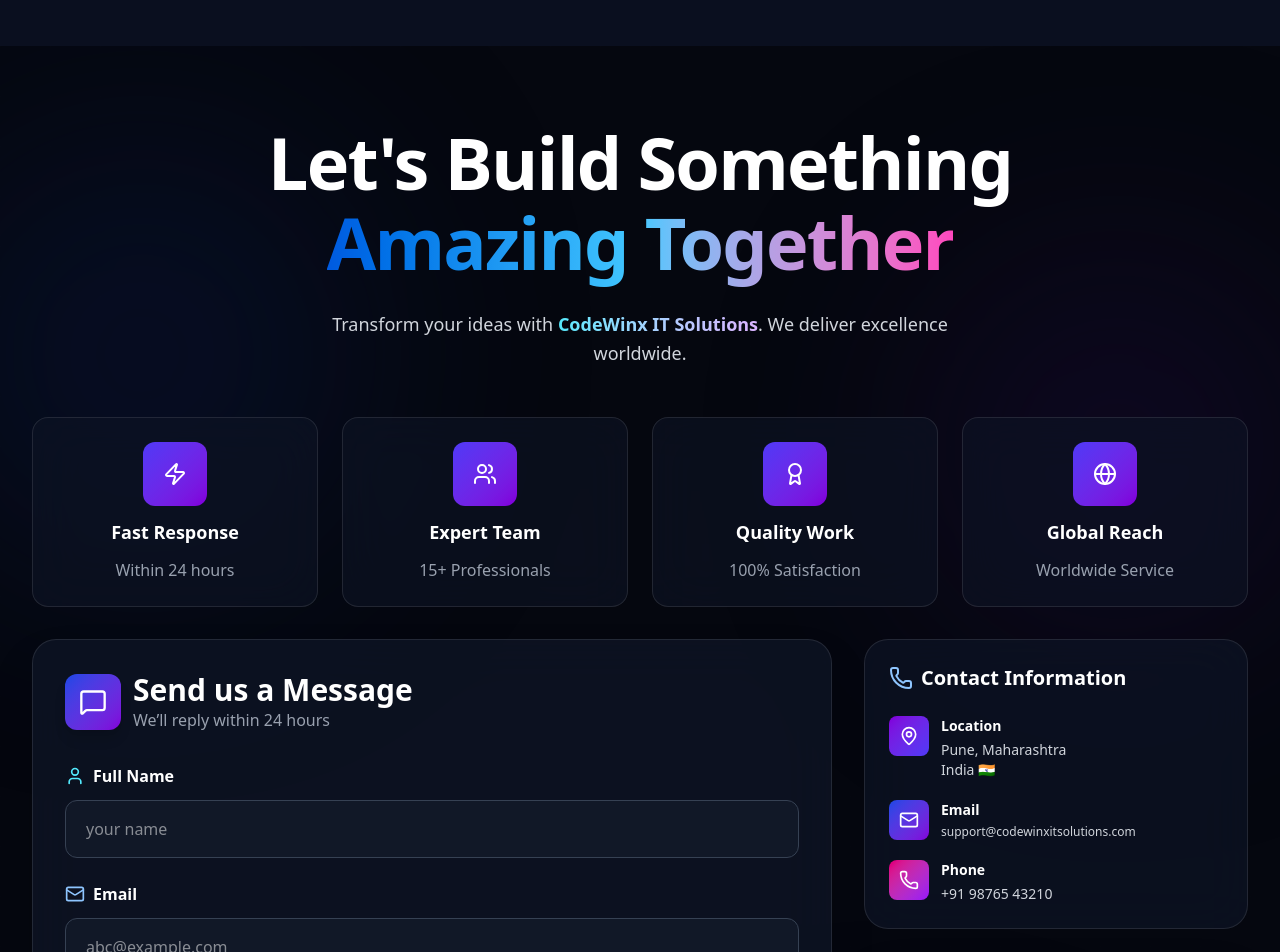
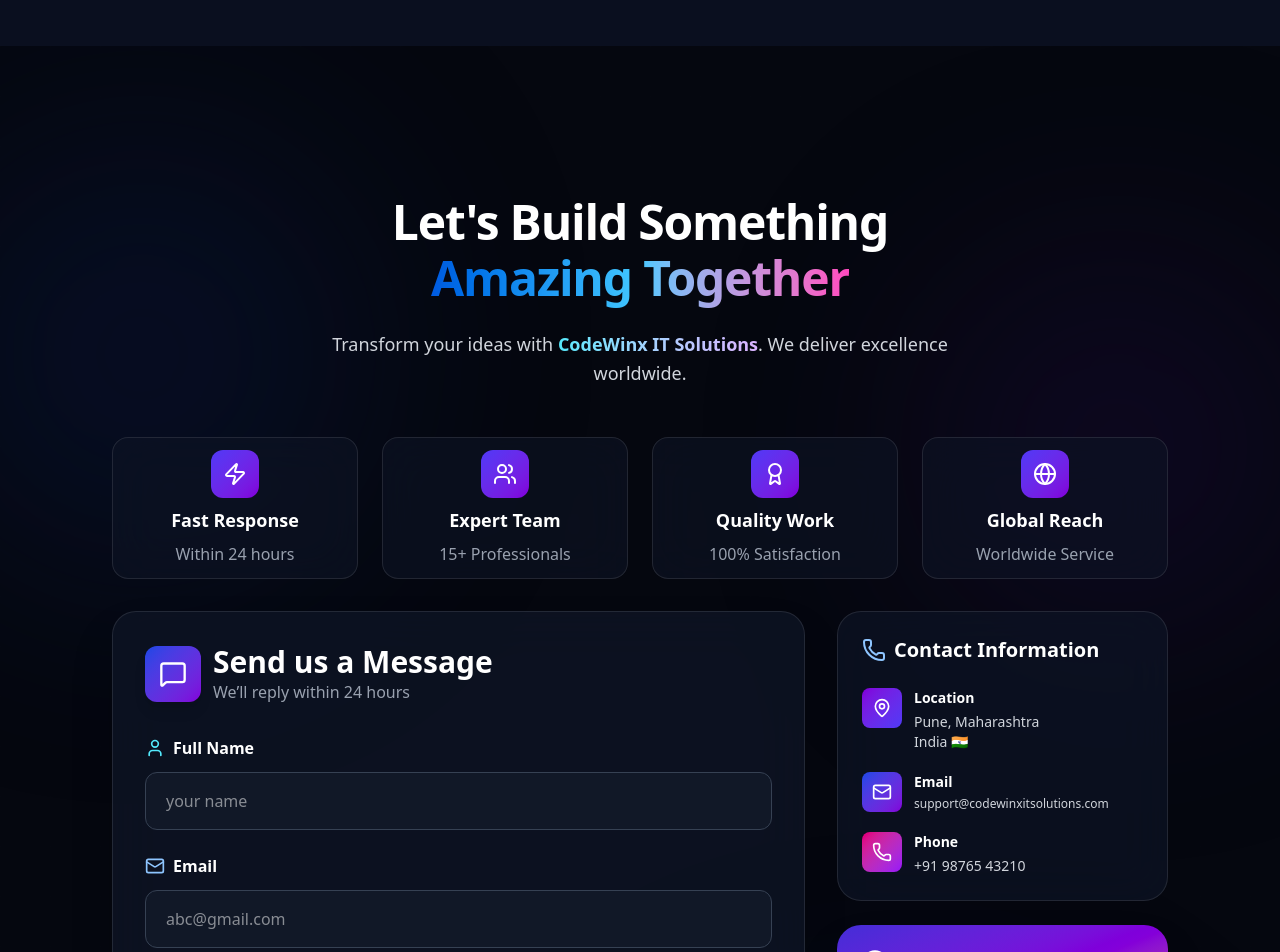
Before and after one commit to codewinx/codewinxitsolution, a Next.js app in the folder website/: page /contact in a window 1280 px wide. Shown: the part 620-1572 px from the top of the page. Built offline with nearby package versions, Linux system fonts and the light colour scheme.

Commit message:
contact us
by sakshi shinde

```diff
--- a/website/src/app/contact/page.js
+++ b/website/src/app/contact/page.js
@@ -73,7 +73,7 @@
   };
 
   return (
-    <div className="min-h-screen w-full bg-[#05070F] relative overflow-hidden">
+    <div className="min-h-screen w-full bg-[#05070F] relative overflow-hidden px-6 md:px-16 lg:px-28">
 
       {/* Grid Pattern */}
       <div className="absolute inset-0 bg-grid-pattern opacity-[0.05]" />
@@ -85,18 +85,19 @@
         <div className="absolute -bottom-20 left-1/2 w-[450px] h-[450px] bg-[#0A233A] rounded-full filter blur-[120px] opacity-40 animate-blob animation-delay-4000" />
       </div>
 
-      <div className="relative z-10 flex flex-col items-center pt-20 pb-20 px-4">
+      {/* ✅ Increased Top Padding */}
+      <div className="relative z-5 flex flex-col items-center pt-38 md:pt-38 pb-5">
 
         {/* Title */}
         <div className="text-center mb-12 animate-fadeIn">
-          <h1 className="text-6xl md:text-7xl font-black text-white mb-4 tracking-tight">
-            Let's Build Something
-            <span className="block bg-gradient-to-r from-[#005AE0] via-[#43C8FF] to-[#FF47BE] bg-clip-text text-transparent mt-2 pb-4 inline-block">
+          <h2 className="text-4xl md:text-5xl font-black text-white mb-4 tracking-tight">
+            Let's Build Something <br/>
+            <span className="block bg-gradient-to-r from-[#005AE0] via-[#43C8FF] to-[#FF47BE] bg-clip-text text-transparent mt-2 pb-3 inline-block">
               Amazing Together
             </span>
-          </h1>
+          </h2>
 
-          <p className="text-gray-300 max-w-2xl text-lg leading-relaxed px-4 mx-auto">
+          <p className="text-gray-300 max-w-2xl text-lg leading-relaxed px-1 mx-auto">
             Transform your ideas with{" "}
             <span className="font-bold text-transparent bg-gradient-to-r from-cyan-300 to-purple-300 bg-clip-text">
               CodeWinx IT Solutions
@@ -106,7 +107,7 @@
         </div>
 
         {/* Main Container */}
-        <div className="w-full max-w-7xl px-4 space-y-8">
+        <div className="w-full max-w-7xl space-y-8">
 
           {/* Feature Cards */}
           <div className="grid grid-cols-1 sm:grid-cols-2 lg:grid-cols-4 gap-6">
@@ -119,12 +120,12 @@
                   tabIndex={0}
                   onClick={() => setActiveCard(isActive ? null : idx)}
                   onKeyDown={(e) => handleCardKey(e, idx)}
-                  className={`card bg-[#0E1525]/60 backdrop-blur-xl border border-white/10 rounded-2xl p-6 transition-all duration-300 cursor-pointer transform-gpu
+                  className={`card bg-[#0E1525]/60 backdrop-blur-xl border border-white/10 rounded-2xl p-3 transition-all duration-300 cursor-pointer transform-gpu
                     ${isActive ? "scale-105 -translate-y-3 shadow-2xl border-white/30" : "hover:scale-102 hover:border-white/20"}`}
                   data-mounted={mounted ? "true" : "false"}
                 >
-                  <div className="flex flex-col items-center text-center gap-3">
-                    <div className={`w-16 h-16 rounded-xl flex items-center justify-center text-white transition-transform
+                  <div className="flex flex-col items-center text-center gap-2">
+                    <div className={`w-12 h-12 rounded-xl flex items-center justify-center text-white transition-transform
                       ${isActive ? "scale-110" : "group-hover:scale-110"}
                       bg-gradient-to-br from-indigo-600 to-purple-700`}
                     >
@@ -140,14 +141,12 @@
 
           {/* Form + Info */}
           <div className="grid lg:grid-cols-3 gap-8">
-
             {/* Contact Form */}
             <div className="lg:col-span-2">
               <div
                 className="card bg-[#0E1525]/80 backdrop-blur-xl shadow-2xl rounded-3xl p-8 border border-white/10"
                 data-mounted={mounted ? "true" : "false"}
               >
-
                 {/* Header */}
                 <div className="flex items-center gap-3 mb-8">
                   <div className="w-14 h-14 bg-gradient-to-br from-blue-700 to-purple-700 rounded-xl flex items-center justify-center shadow-lg">
@@ -191,7 +190,7 @@
                       value={form.email}
                       onChange={handleChange}
                       className="w-full bg-[#111827] border border-gray-700 px-5 py-4 rounded-xl text-white focus:border-purple-500 outline-none"
-                      placeholder="abc@example.com"
+                      placeholder="abc@gmail.com"
                     />
                   </div>
 
@@ -335,7 +334,7 @@
       </div>
 
       {/* Social Icons */}
-      <div className="relative z-10 mt-16 text-center pb-16 px-4">
+      <div className="relative z-10 mt-16 text-center pb-16">
         <h2 className="text-2xl font-semibold mb-6 text-white">Connect With Us</h2>
 
         <div className="flex justify-center gap-6 text-4xl">
@@ -352,12 +351,26 @@
   .card {
     opacity: 0;
     transform: translateY(32px) scale(0.995);
+    transition: transform 0.3s ease, box-shadow 0.3s ease;
   }
+
   .card[data-mounted="true"] {
     animation-name: cardFade;
     animation-duration: 900ms;
     animation-timing-function: cubic-bezier(.16,.84,.31,1);
     animation-fill-mode: forwards;
+  }
+
+  /* ✅ POPUP CLICK ANIMATION */
+  .card:active {
+    transform: scale(1.08) translateY(-6px);
+    box-shadow: 0 0 25px rgba(255, 255, 255, 0.15);
+  }
+
+  /* ✅ POPUP HOVER ANIMATION */
+  .card:hover {
+    transform: scale(1.04) translateY(-4px);
+    box-shadow: 0 0 20px rgba(255, 255, 255, 0.12);
   }
 
   @keyframes cardFade {
@@ -388,7 +401,8 @@
       linear-gradient(90deg, rgba(255, 255, 255, 0.06) 1px, transparent 1px);
     background-size: 50px 50px;
   }
-      `}</style>
+`}
+      </style>
 
     </div>
   );
```
Lines whose indentation alone changed are shown as unchanged.
